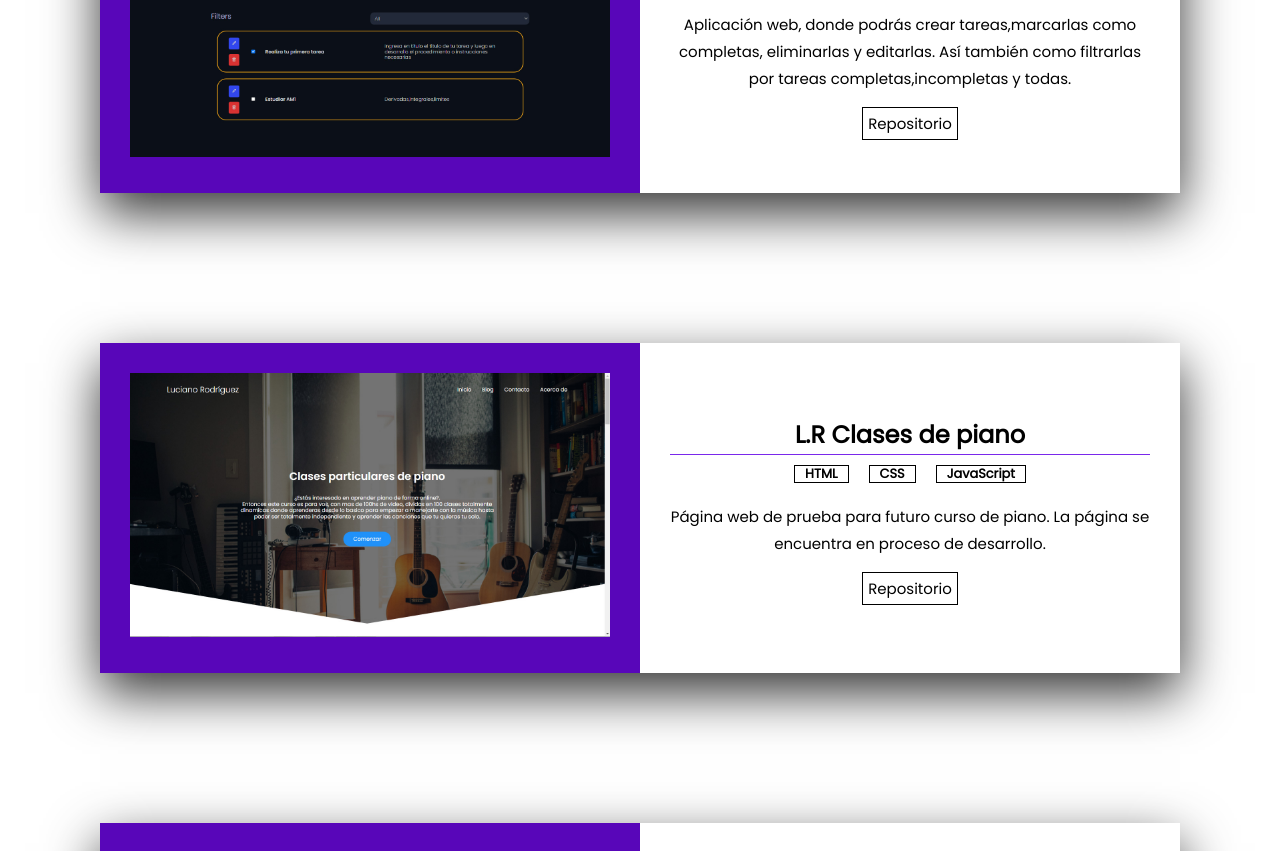
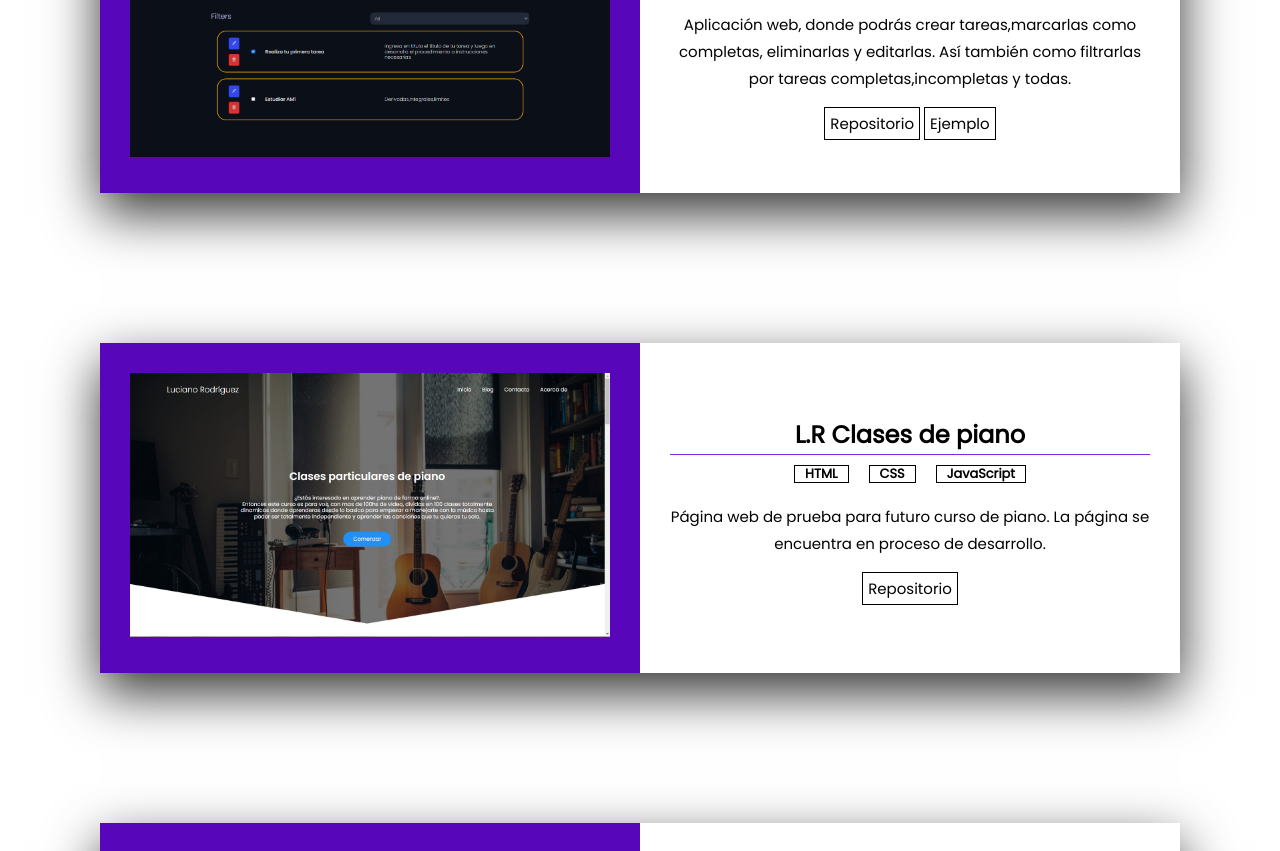
Before and after one commit to luck-prg/Portafolio, a plain HTML site: page index.html in a window 1280 px wide. Shown: the part 2513-3364 px from the top of the page. Drawn offline with nearby package versions, Linux system fonts and the light colour scheme.

Commit message:
Update index.html

```diff
--- a/index.html
+++ b/index.html
@@ -219,6 +219,7 @@
 								</p>
 							<div class="proyect__links">
 								<a class="github__repositories" href="https://github.com/luck-prg/to-do-list" target="_blank">Repositorio</a>
+								<a class="githubpage__example" href="https://luck-prg.github.io/to-do-list/" target="_blank">Ejemplo</a>
 							</div>
 
 						</div>
```
